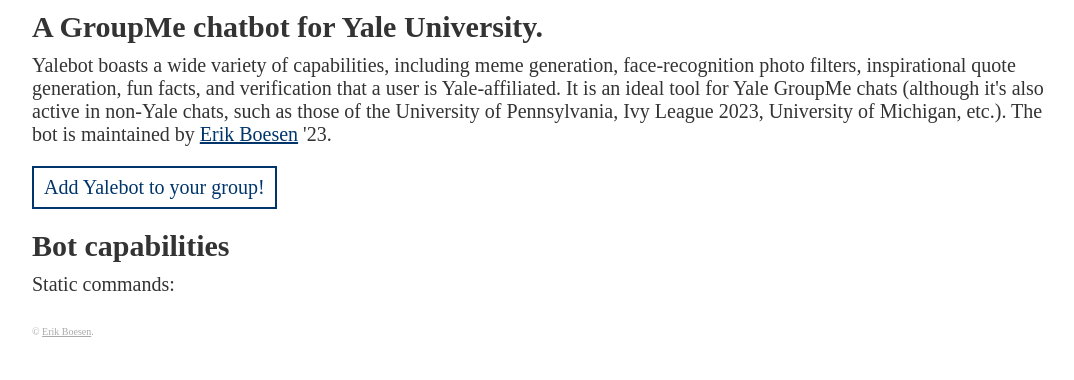
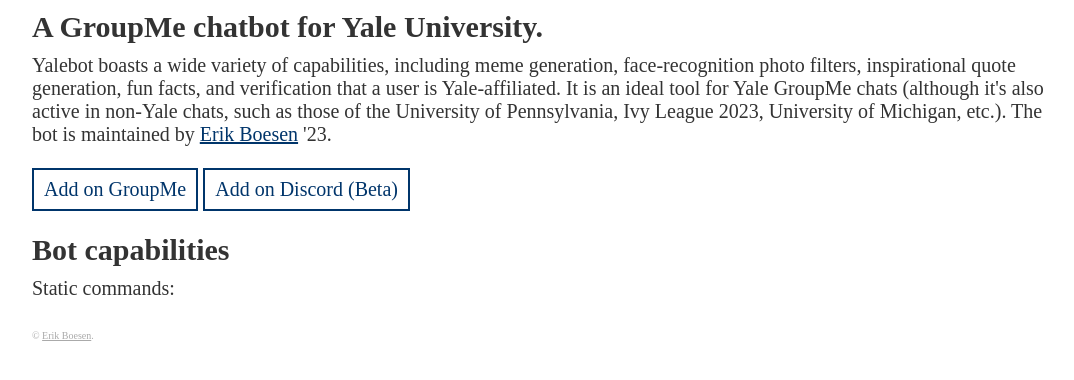
Before and after one commit to ErikBoesen/Yalebot, a Flask app: template templates/index.html in a window 1280 px wide. Shown: the part 148-528 px from the top of the page, without its empty margins (28-1102 px from the left). Run offline with Flask 2, Linux system fonts and the light colour scheme; the template is opened without the code that fills it, so the values that code supplies are empty; parts of the project's set-up code (start-up, migrations or seed data) failed here and were passed over; some web fonts are replaced.

Commit message:
Add discord add button on website

```diff
--- a/static/style.css
+++ b/static/style.css
@@ -103,7 +103,7 @@ th:first-child, td:first-child {
     color: white;
     background-color: #ea0404;
 }
-.button.prominent {
+.button-row {
     margin: 10px 0 20px;
 }
 table img {
--- a/templates/index.html
+++ b/templates/index.html
@@ -2,7 +2,10 @@
 {% block main %}
 <h3>A GroupMe chatbot for Yale University.</h3>
 <p>Yalebot boasts a wide variety of capabilities, including meme generation, face-recognition photo filters, inspirational quote generation, fun facts, and verification that a user is Yale-affiliated. It is an ideal tool for Yale GroupMe chats (although it's also active in non-Yale chats, such as those of the University of Pennsylvania, Ivy League 2023, University of Michigan, etc.). The bot is maintained by <a href="https://erikboesen.com"</a>Erik Boesen</a> '23.</p>
-<a class="button prominent" href="https://oauth.groupme.com/oauth/authorize?client_id=46tkWF26m1juUxxvRGKUjVqVjbejYK4Njz3VA4ZZjWhr5dtH">Add Yalebot to your group!</a>
+<div class="button-row">
+    <a class="button" href="https://oauth.groupme.com/oauth/authorize?client_id=46tkWF26m1juUxxvRGKUjVqVjbejYK4Njz3VA4ZZjWhr5dtH">Add on GroupMe</a>
+    <a class="button" href="https://discordapp.com/oauth2/authorize?client_id=576194237175955456&permissions=0&scope=bot">Add on Discord (Beta)</a>
+</div>
 <h3>Bot capabilities</h3>
 <p>Static commands: {% for static_command in static_commands %}<strong>!{{ static_command }}</strong>{{ ", " if not loop.last }}{% endfor %}</p>
 <ul>
```
